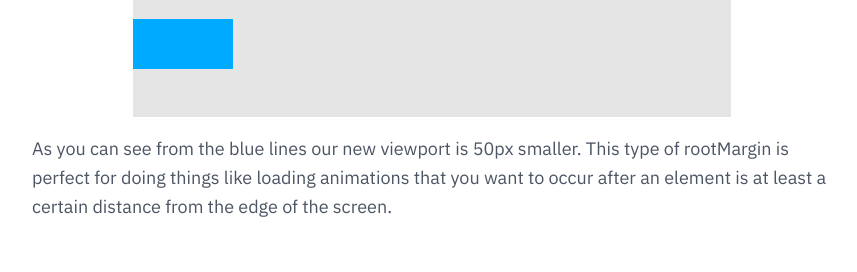
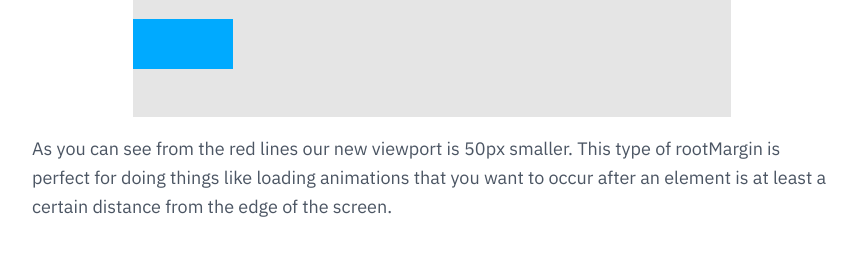
Before and after one commit to WebDevSimplified/Web-Dev-Simplified-Official-Blog, an Astro site: page /2022-01/intersection-observer in a window 1280 px wide. Shown: the part 6660-6932 px from the top of the page, without its empty margins (208-1065 px from the left). Built offline with nearby package versions, Linux system fonts and the light colour scheme; Astro itself is replaced by a stand-in of ours; some packages are replaced by stand-ins of ours.

Commit message:
Fix Typo

```diff
--- a/src/pages/2022-01/intersection-observer/index.mdx
+++ b/src/pages/2022-01/intersection-observer/index.mdx
@@ -107,7 +107,7 @@ observer.observe(document.getElementById("test"))
 
 <IntersectionObserverComponent rootMargin={-50} />
 
-As you can see from the blue lines our new viewport is 50px smaller. This type of rootMargin is perfect for doing things like loading animations that you want to occur after an element is at least a certain distance from the edge of the screen.
+As you can see from the red lines our new viewport is 50px smaller. This type of rootMargin is perfect for doing things like loading animations that you want to occur after an element is at least a certain distance from the edge of the screen.
 
 ### Root
 
```
